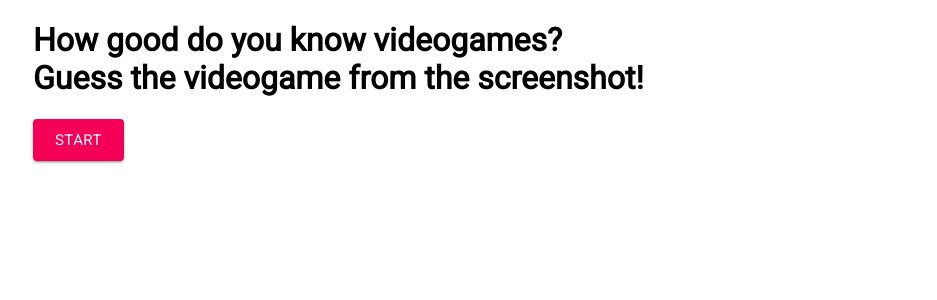
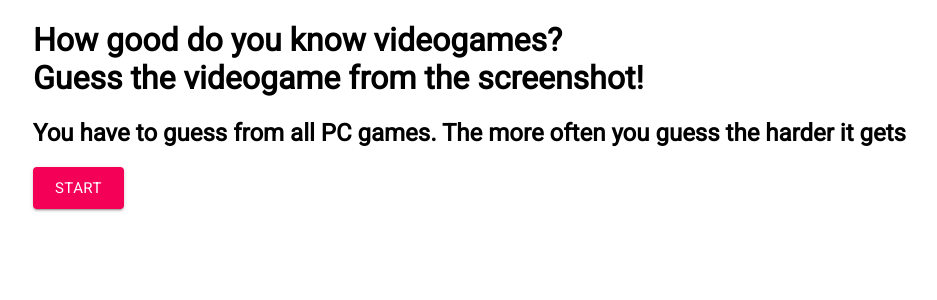
Before and after one commit to TheStap/guess_game_by_screenshot, a React (Create React App) app: page / in a window 1280 px wide. Shown: the top 300 px of the page, without its empty margins (151-1088 px from the left). Built offline with nearby package versions, Linux system fonts and the light colour scheme.

Commit message:
play again works correctly, added description

```diff
--- a/src/features/finish/index.tsx
+++ b/src/features/finish/index.tsx
@@ -5,7 +5,11 @@ import config from '../../config';
 import { Button } from "@material-ui/core";
 import { useHistory } from "react-router-dom";
 import { clearFilterState } from "../filter/slice";
-import { clearGameState, fetchVideoGames, isVideoGamesLoading } from "../game/slice";
+import { clearGameState,
+    Difficulty,
+    fetchVideoGames,
+    isVideoGamesLoading,
+    setDifficulty } from "../game/slice";
 import StretchContainer from '../ui/stretchContainer';
 import LoaderContainer from "../ui/loaderContainer";
 import { routes } from '../../routes';
@@ -38,6 +42,7 @@ export default function Finish() {
     const playAgain = useCallback(() => {
         dispatch(clearGameState());
         dispatch(clearFilterState());
+        dispatch(setDifficulty(Difficulty.Hardcore));
         dispatch(fetchVideoGames()).then(() => {
             history.push(routes.game.path);
         });
--- a/src/features/start/index.tsx
+++ b/src/features/start/index.tsx
@@ -15,6 +15,10 @@ function Start() {
                     How good do you know videogames? <br/>
                     Guess the videogame from the screenshot!
                 </h1>
+                <h2>
+                    You have to guess from all PC games.
+                    The more often you guess the harder it gets
+                </h2>
                 <DifficultySelect/>
             </LoaderContainer>
         </StretchContainer>
```
